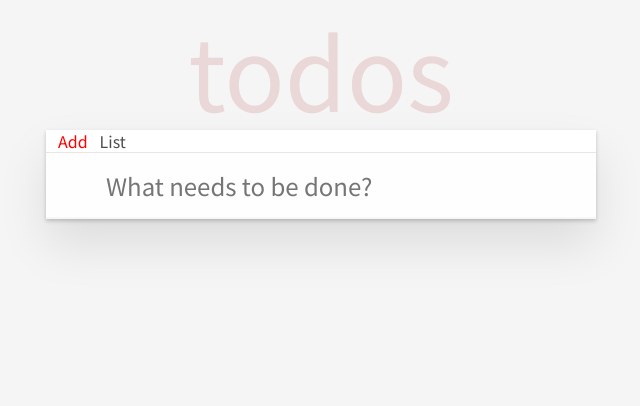
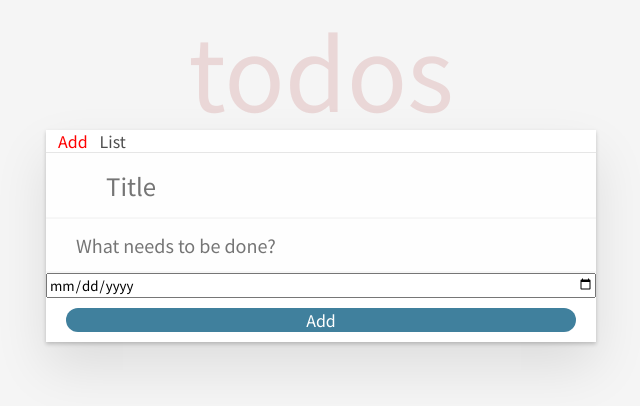
Before and after one commit to tso1158687/todolist-framework-example, a Vue app in the folder todolist-vue/: page /todo in a window 1280 px wide. Shown: the top 406 px of the page, without its empty margins (319-959 px from the left). Built offline with nearby package versions, Linux system fonts and the light colour scheme; the HTML template or start-up script is replaced by a standard one; a web font is replaced by a local one.

Commit message:
[vue] add new page and content for new feature

```diff
--- a/todolist-vue/src/router/index.ts
+++ b/todolist-vue/src/router/index.ts
@@ -15,11 +15,22 @@ const router = createRouter({
       name: 'todo',
       component: () => import('../views/TodoView.vue'),
     },
+
     {
       path: '/list',
       name: 'list',
       component: () => import('../views/ListView.vue'),
     },
+    {
+      path: '/list/:id',
+      name: 'todo-detail',
+      component: () => import('../views/TodoDetailView.vue'),
+    },
+    // no match
+    {
+      path: '/:pathMatch(.*)*',
+      redirect: { name: 'welcome' },
+    }
   ],
 })
 
--- a/todolist-vue/src/services/todo.service.ts
+++ b/todolist-vue/src/services/todo.service.ts
@@ -1,4 +1,4 @@
-import type { Todo } from '@/types/todo.type'
+import type { newTodo, Todo } from '@/types/todo.type'
 import axios from 'axios'
 const url = 'http://localhost:3000/todo'
 const apiClient = axios.create({
@@ -10,8 +10,13 @@ export async function getTodoListDataApi(): Promise<Todo[]> {
   return response.data
 }
 
-export async function addTodoApi(content: string): Promise<Todo> {
-  const response = await apiClient.post<Todo>('', { content })
+export async function getTodoApi(id: number): Promise<Todo | undefined> {
+  const response = await apiClient.get<Todo>(`/${id}`)
+  return response.data
+}
+
+export async function addTodoApi(todo: newTodo): Promise<Todo> {
+  const response = await apiClient.post<Todo>('', todo)
   return response.data
 }
 
--- a/todolist-vue/src/stores/todoList.ts
+++ b/todolist-vue/src/stores/todoList.ts
@@ -1,6 +1,6 @@
 import { ref, computed, reactive } from 'vue'
 import { defineStore } from 'pinia'
-import type { Todo } from '@/types/todo.type'
+import type { newTodo, Todo } from '@/types/todo.type'
 import {
   getTodoListDataApi,
   addTodoApi,
@@ -26,7 +26,7 @@ export const useTodoListStore = defineStore('todo', () => {
     }
   }
 
-  async function addTodo(newTodo: string): Promise<void> {
+  async function addTodo(newTodo: newTodo): Promise<void> {
     try {
       const todo = await addTodoApi(newTodo)
       todoList.value.push(todo)
--- a/todolist-vue/src/utilities/date.ts
+++ b/todolist-vue/src/utilities/date.ts
@@ -1,6 +1,7 @@
-export function formateDate(date: string): string {
-    console.log(date)
-    const standardDate = new Date(date)
-    // return 'gogo'
+export function formateDate(date: string | Date | null): string {
+  console.log(date)
+  if (!date) return 'No due date'
+  const standardDate = new Date(date)
+
   return `${standardDate.getFullYear()}-${standardDate.getMonth() + 1}-${standardDate.getDate()}`
 }
--- a/todolist-vue/src/views/ListView.vue
+++ b/todolist-vue/src/views/ListView.vue
@@ -23,7 +23,7 @@ onMounted(() => {
         <li v-for="todo in todoList" :key="todo.id">
             <div class="view">
                 <input class="toggle" type="checkbox" @click="toggleCompleteStatus(todo)" />
-                <label :class="{ completed: todo.completed }">{{ todo.content }}/{{ formateDate(todo.create) }}</label>
+                <label :class="{ completed: todo.completed }">{{ todo.content }}/{{ formateDate(todo.dueDate) }}</label>
                 <button class="destroy" @click="removeTodo(todo)"></button>
             </div>
         </li>
--- /dev/null
+++ b/todolist-vue/src/views/TodoDetailView.vue
@@ -0,0 +1,18 @@
+<script setup lang="ts">
+import { onMounted } from 'vue';
+import { useRoute } from 'vue-router';
+const route = useRoute();
+const todoId = route.params.id;
+onMounted(() => {
+    console.log('todo detail init')
+    // get router params
+    console.log(route.params)
+})
+
+
+</script>
+
+<template>
+<h1>todo detail</h1>
+{{ todoId }}
+</template>
--- a/todolist-vue/src/views/TodoView.vue
+++ b/todolist-vue/src/views/TodoView.vue
@@ -8,16 +8,32 @@ const addTodoToList = () => {
     if (newTodo.value.trim() === '') {
         return
     }
-    addTodo(newTodo.value)
+    // addTodo(newTodo.value)
     newTodo.value = ''
 }
 </script>
 
 <template>
-    <header class="header">
-        <input class="new-todo" placeholder="What needs to be done?" autofocus @keyup.enter="addTodoToList"
-            v-model="newTodo" />
-    </header>
+    <header class="header flex flex-direction-column">
+    <input
+      class="new-todo"
+      placeholder="Title"
+      autofocus
+
+    />
+    <input
+      class="new-todo-content"
+      type="text"
+      placeholder="What needs to be done?"
+    />
+    <input type="date"  />
+    <button
+      class="classic-button"
+      @click="addTodoToList"
+    >
+      Add
+    </button>
+  </header>
 
 
 </template>
```
Also changed, not shown: todolist-vue/src/types/todo.type.ts (+9 -5 lines), 1 other file (tests, documents, lock files or other folders).
